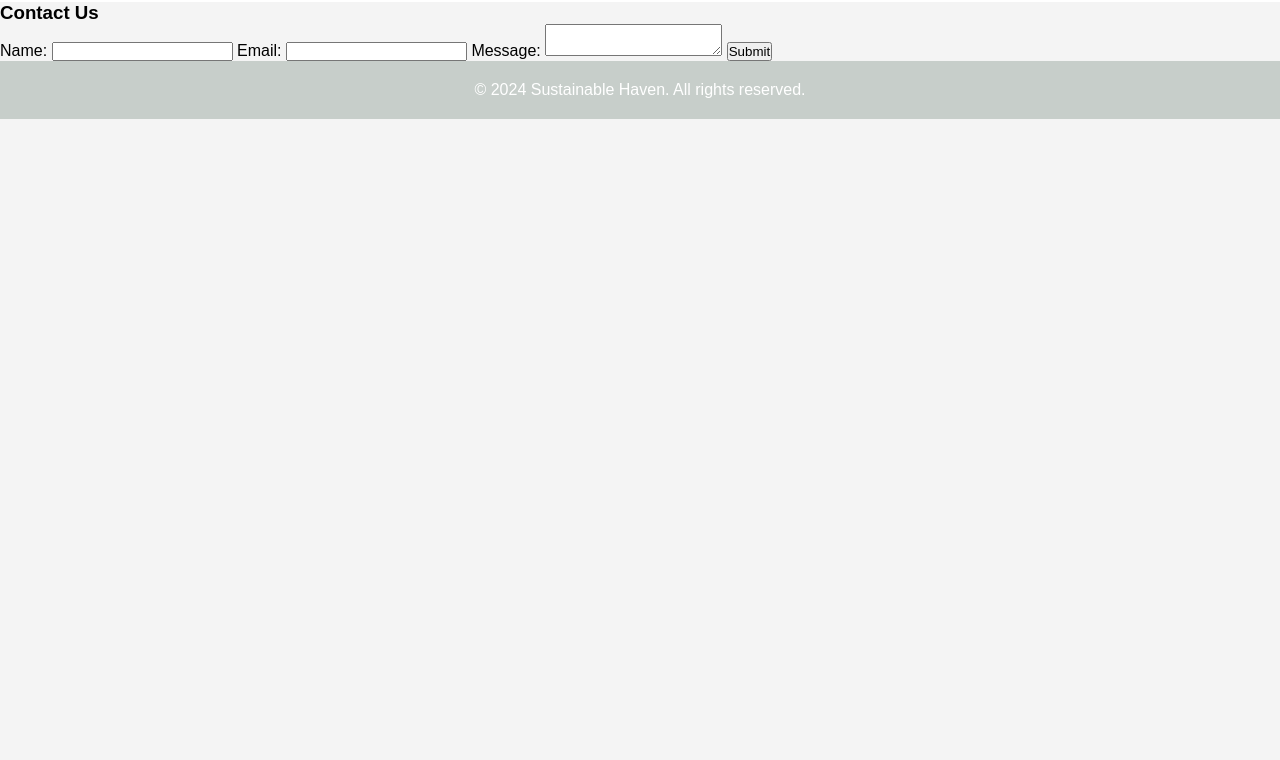
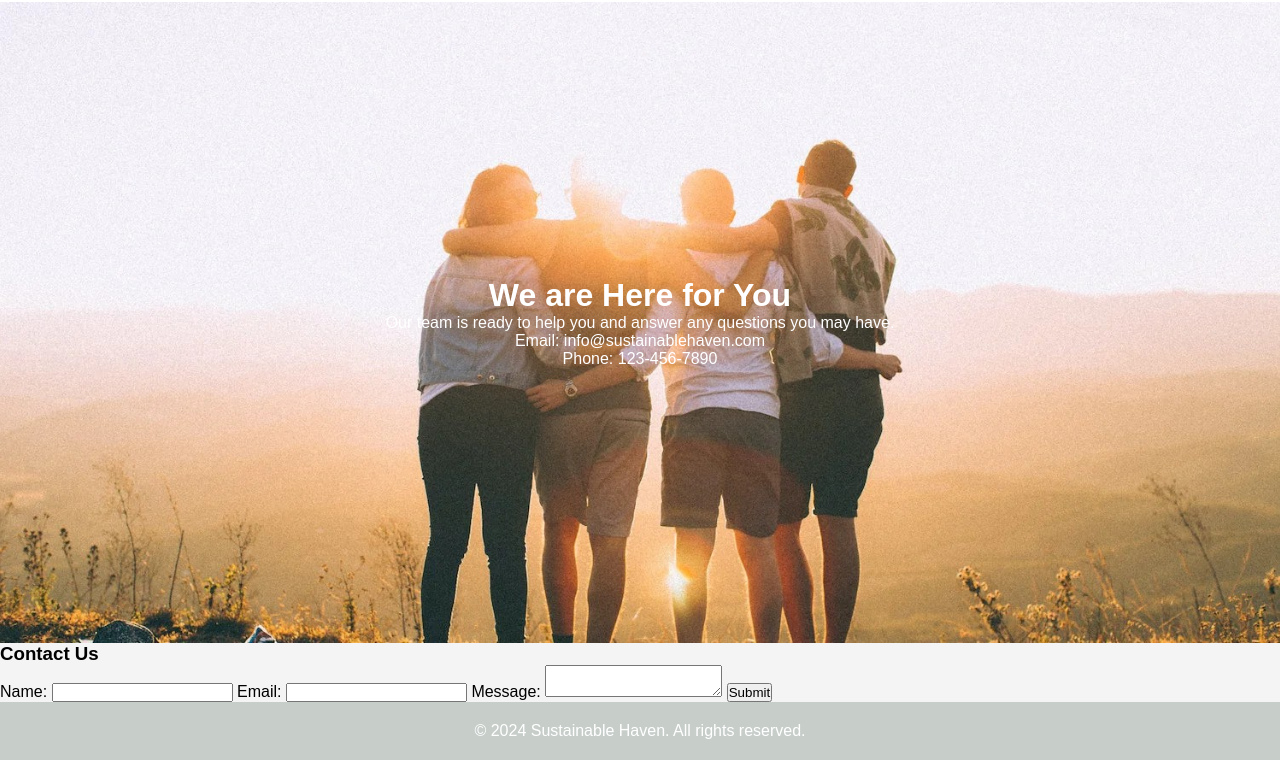
Before and after one commit to Romeo110/WebMidterm, a plain HTML site: page contacts.html in a window 1280 px wide. Shown: the part 98-858 px from the top of the page. Before the commit the page ends 800 px from the top, so only its background shows below. Drawn offline with Linux system fonts and the light colour scheme.

Commit message:
add background image for contacts page
content for contacts page

```diff
--- a/contacts.html
+++ b/contacts.html
@@ -6,6 +6,24 @@
     <meta name="viewport" content="width=device-width, initial-scale=1.0">
     <title>Contact Us - Sustainable Haven</title>
     <link rel="stylesheet" href="styles.css">
+    <style>
+        .hero-section {
+            background-image: url('images/hero.jpg');
+            background-size: cover;
+            /* Ensure the background image covers the entire section */
+            background-position: center;
+            /* Center the background image */
+            text-align: center;
+            color: white;
+            padding: 275px 0;
+            filter: blur(5px);
+        }
+
+        .hero-section h2 {
+            font-size: 2em;
+            /* Increase font size */
+        }
+    </style>
 </head>
 
 <body>
@@ -47,6 +65,14 @@
         </div>
     </header>
 
+    <!-- Hero Section -->
+    <section class="hero-section">
+        <h2><strong>We are Here for You</strong></h2>
+        <p>Our team is ready to help you and answer any questions you may have.</p>
+        <p>Email: info@sustainablehaven.com</p>
+        <p>Phone: 123-456-7890</p>
+    </section>
+
     <!-- Contact Form -->
     <section class="contact-form">
         <h3>Contact Us</h3>
@@ -68,7 +94,16 @@
         </div>
     </footer>
 
-    <script src="scripts.js"></script>
+    <script src="scripts.js">
+    </script>
+    <script>
+        document.addEventListener("DOMContentLoaded", function() {
+            setTimeout(function() {
+                document.querySelector('.hero-section').style.filter = 'blur(0)';
+            }, 750); // Adjust the delay (in milliseconds) as needed
+        });
+    </script>
 </body>
 
+
 </html>
```
Also changed, not shown: images/hero.jpg (added).
